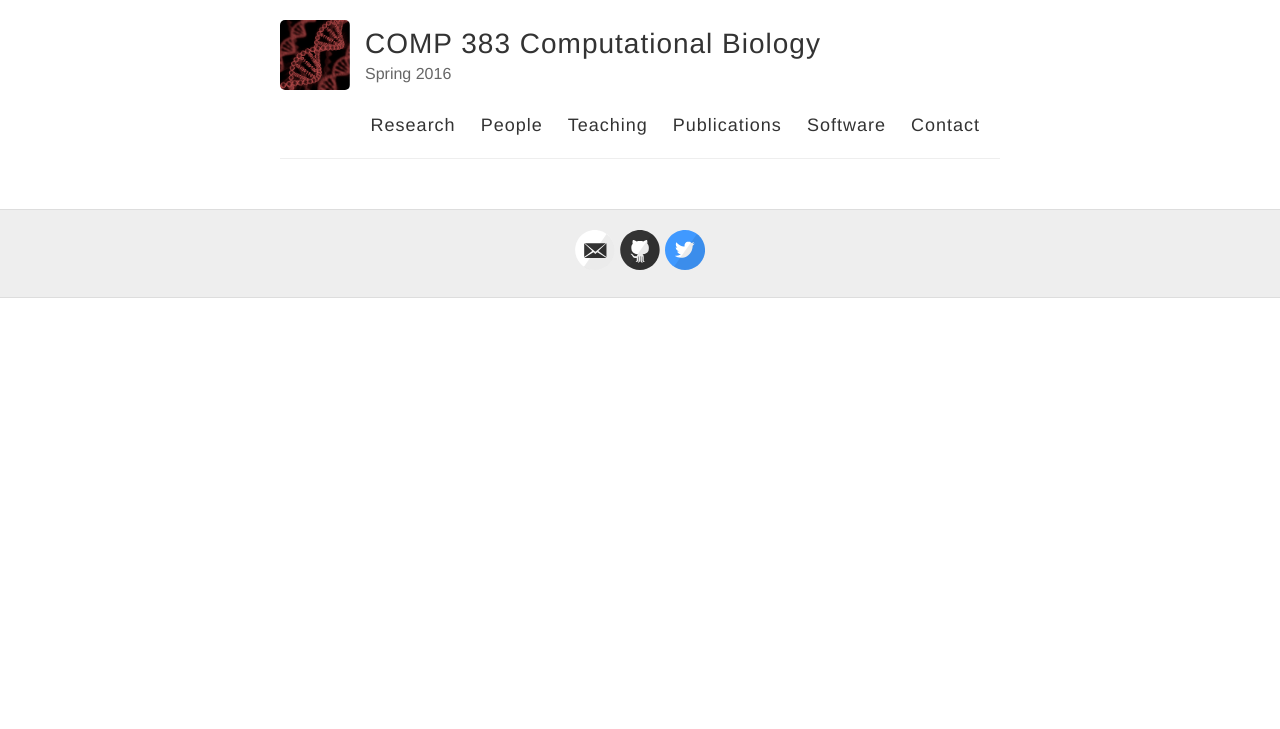
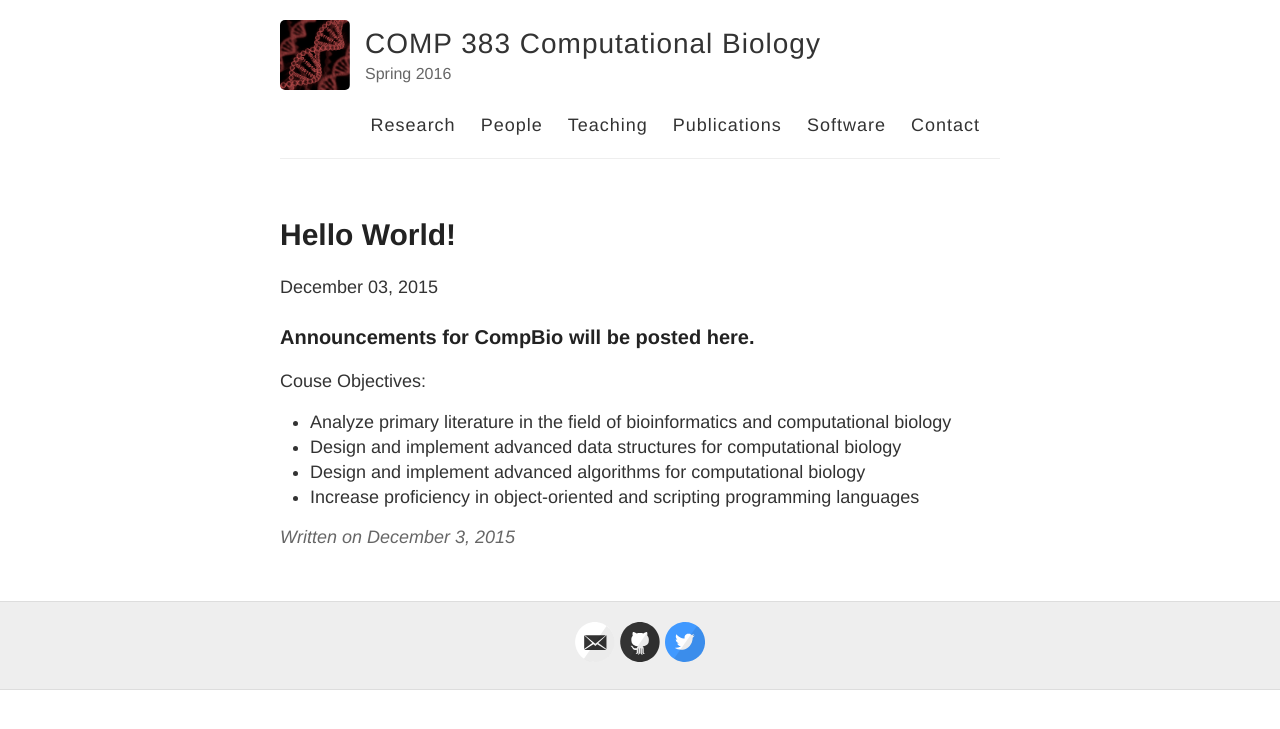
Before and after one commit to hwheeler01/CompBio, a Jekyll site: the page built from _posts/2015-12-03-.md, in a window 1280 px wide. Shown: the top 729 px of the page. Built offline with Jekyll 4.4.1, drawn with Linux system fonts in a browser that asks for light colours; Markdown is read by kramdown in place of the engine named in the settings; a file with an impossible date is left out.

Commit message:
try date take 2

```diff
--- a/_posts/2015-12-03-.md
+++ b/_posts/2015-12-03-.md
@@ -1,8 +1,8 @@
 ---
 layout: post
 title: Hello World!
-date: '%B %d, %Y'
 ---
+{{ page.date | date: '%B %d, %Y' }}
 
 ###Announcements for CompBio will be posted here.
 
```
